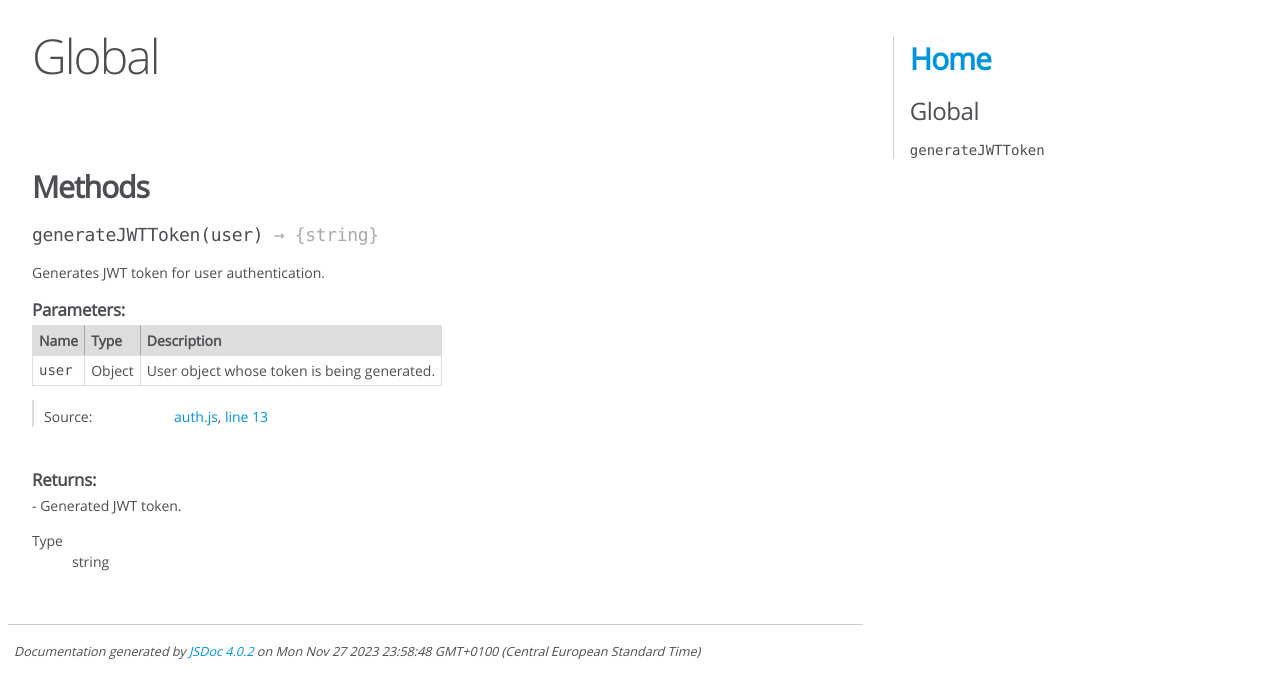
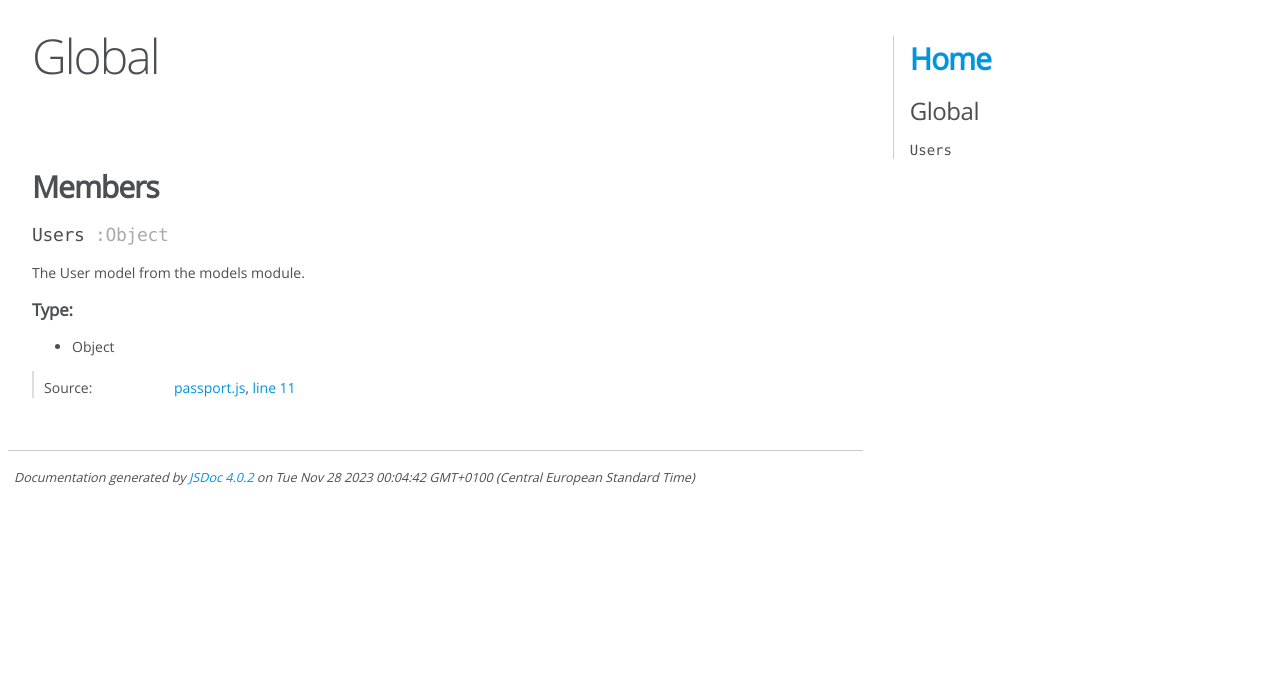
Before and after one commit to LoulouLinck/movie_api, a website: page out/global.html in a window 1280 px wide. Drawn offline with Linux system fonts and the light colour scheme.

Commit message:
generated JSDoc

```diff
--- a/out/global.html
+++ b/out/global.html
@@ -94,83 +94,30 @@
 
 
 
-
-
-        <h3 class="subsection-title">Methods</h3>
+        <h3 class="subsection-title">Members</h3>
 
 
 
-
-
-
-
-    <h4 class="name" id="generateJWTToken"><span class="type-signature"></span>generateJWTToken<span class="signature">(user)</span><span class="type-signature"> &rarr; {string}</span></h4>
-
-
+<h4 class="name" id="Users"><span class="type-signature"></span>Users<span class="type-signature"> :Object</span></h4>
 
 
 
 
 <div class="description">
-    Generates JWT token for user authentication.
+    The User model from the models module.
 </div>
 
 
 
-
-
-
-
-
-
-    <h5>Parameters:</h5>
-
-
-<table class="params">
-    <thead>
-    <tr>
-
-        <th>Name</th>
-
-
-        <th>Type</th>
-
-
-
-
-
-        <th class="last">Description</th>
-    </tr>
-    </thead>
-
-    <tbody>
-
-
-        <tr>
-
-                <td class="name"><code>user</code></td>
-
-
-            <td class="type">
-
+    <h5>Type:</h5>
+    <ul>
+        <li>
 
 <span class="param-type">Object</span>
 
 
-
-            </td>
-
-
-
-
-
-            <td class="description last">User object whose token is being generated.</td>
-        </tr>
-
-
-    </tbody>
-</table>
-
+        </li>
+    </ul>
 
 
 
@@ -205,7 +152,7 @@
 
     <dt class="tag-source">Source:</dt>
     <dd class="tag-source"><ul class="dummy"><li>
-        <a href="auth.js.html">auth.js</a>, <a href="auth.js.html#line13">line 13</a>
+        <a href="passport.js.html">passport.js</a>, <a href="passport.js.html#line11">line 11</a>
     </li></ul></dd>
 
 
@@ -229,40 +176,6 @@
 
 
 
-
-<h5>Returns:</h5>
-
-
-<div class="param-desc">
-    - Generated JWT token.
-</div>
-
-
-
-<dl>
-    <dt>
-        Type
-    </dt>
-    <dd>
-
-<span class="param-type">string</span>
-
-
-    </dd>
-</dl>
-
-
-
-
-
-
-
-
-
-
-
-
-
 </article>
 
 </section>
@@ -273,13 +186,13 @@
 </div>
 
 <nav>
-    <h2><a href="index.html">Home</a></h2><h3>Global</h3><ul><li><a href="global.html#generateJWTToken">generateJWTToken</a></li></ul>
+    <h2><a href="index.html">Home</a></h2><h3>Global</h3><ul><li><a href="global.html#Users">Users</a></li></ul>
 </nav>
 
 <br class="clear">
 
 <footer>
-    Documentation generated by <a href="https://github.com/jsdoc/jsdoc">JSDoc 4.0.2</a> on Mon Nov 27 2023 23:58:48 GMT+0100 (Central European Standard Time)
+    Documentation generated by <a href="https://github.com/jsdoc/jsdoc">JSDoc 4.0.2</a> on Tue Nov 28 2023 00:04:42 GMT+0100 (Central European Standard Time)
 </footer>
 
 <script> prettyPrint(); </script>
```
Also changed, not shown: out/auth.js.html (+1 -1 lines), out/index.html (+2 -2 lines), out/passport.js.html (+1 -1 lines).
